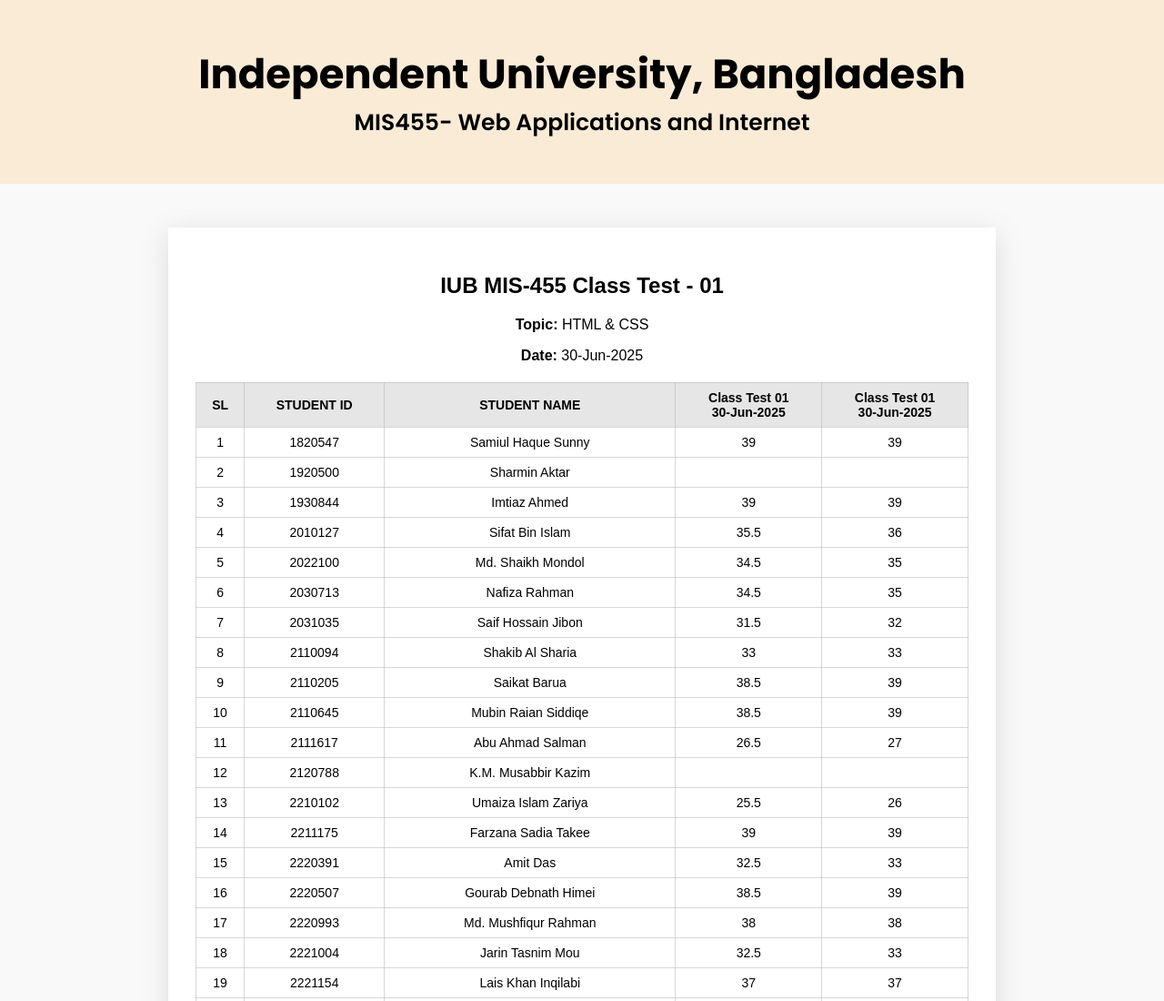
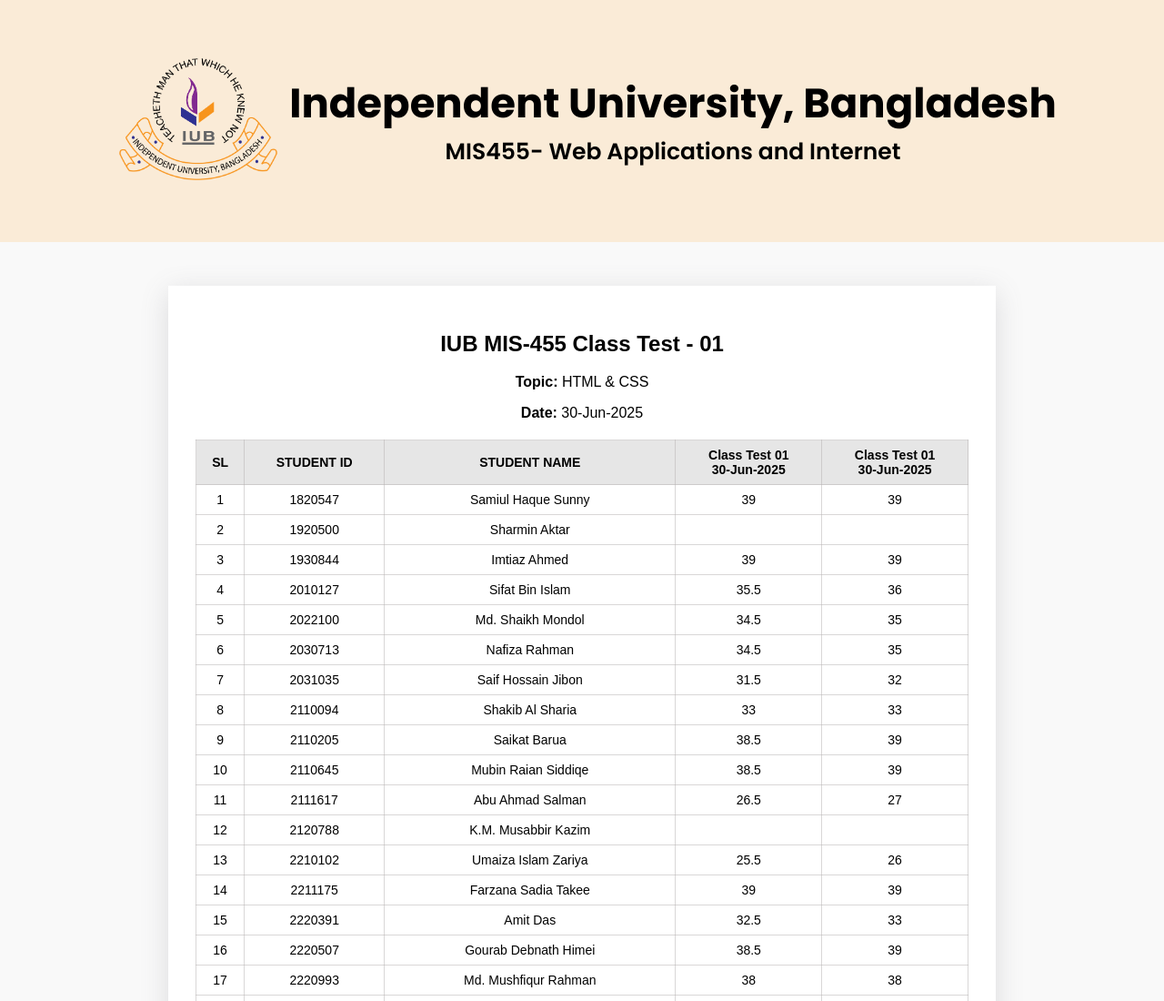
Before and after one commit to saifhossainjibon/mis445_assignment_2, a plain HTML site: page index.html in a window 1280 px wide. Shown: the top 1100 px of the page at 91% size. Drawn offline with Linux system fonts and the light colour scheme; the site is published under a folder, as on GitHub Pages, so addresses that start at the root find nothing.

Commit message:
added image to the folder

```diff
--- a/index.html
+++ b/index.html
@@ -18,7 +18,7 @@
       <!-- hero -->
       <div class="hero-section">
         <div>
-          <img src="/iub_logo.png" alt="" />
+          <img src="images/iub_logo.png" alt="" />
         </div>
         <div>
           <h1 class="poppins-bold">Independent University, Bangladesh</h1>
```
Also changed, not shown: images/iub_logo.png (renamed from iub_logo.png).
